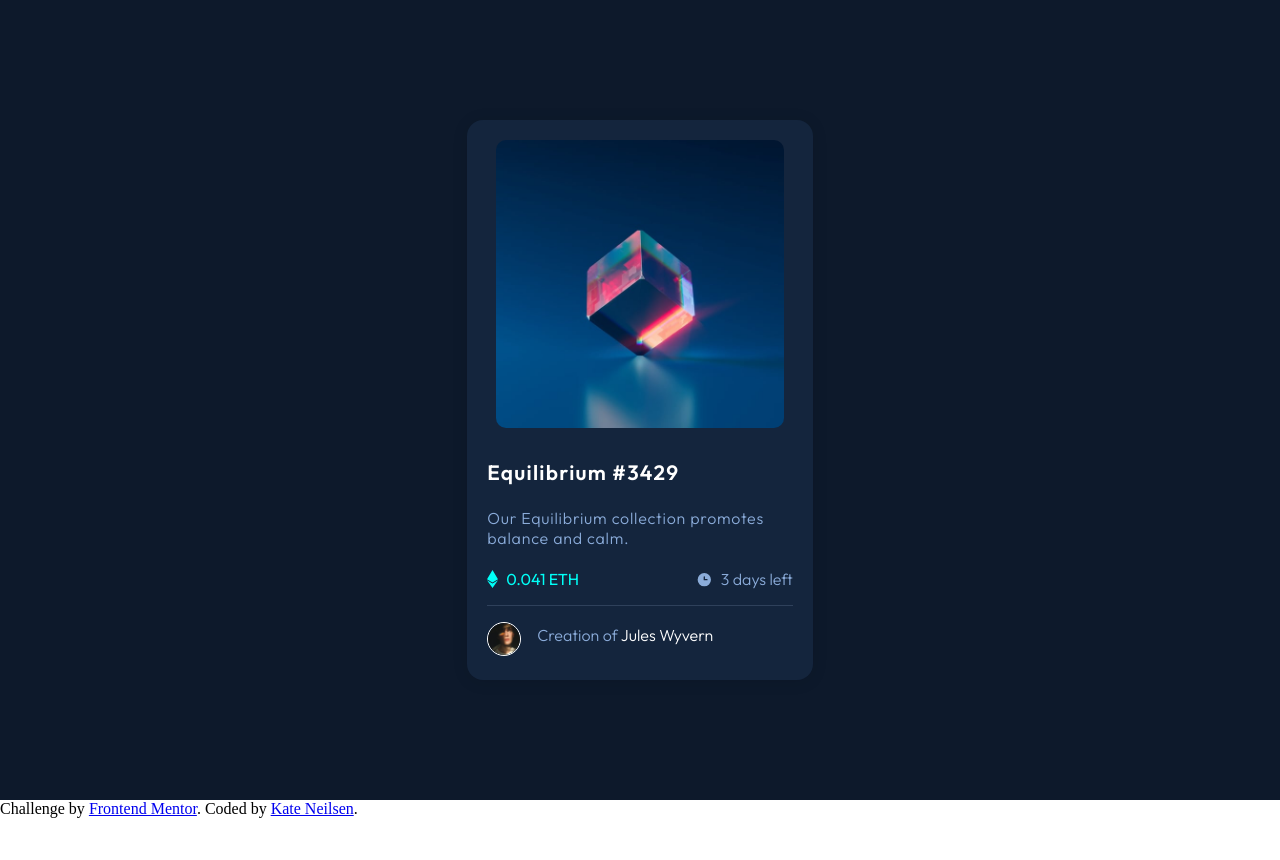
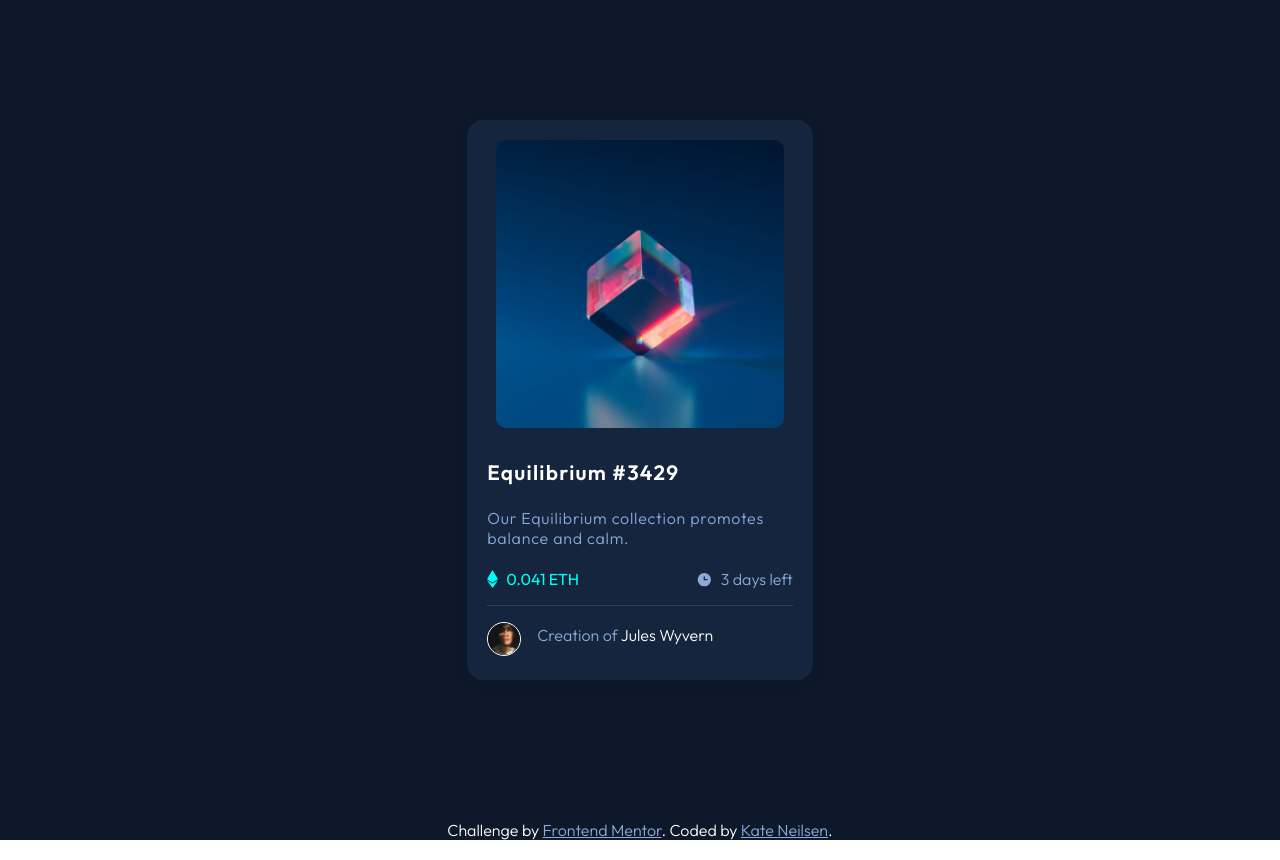
Before and after one commit to kateneilsen/nft-preview-card-component-main, a plain HTML site: page index.html in a window 1280 px wide. Before the commit the page ends 818 px from the top, so only its background shows below. Drawn offline with Linux system fonts and the light colour scheme.

Commit message:
udpated attribution

```diff
--- a/style.css
+++ b/style.css
@@ -2,11 +2,11 @@
     box-sizing: border-box;
     margin: 0;
     padding: 0;
+    font-family: 'Outfit', sans-serif;
 }
 
 main{
     background-color: hsl(217, 54%, 11%);
-    font-family: 'Outfit', sans-serif;
 }
 
 section{
@@ -134,3 +134,15 @@ h1{
 .card-footer span{
     color:hsl(0, 0%, 100%);
 }
+
+.attribution{
+    color:hsl(0, 0%, 100%);
+    text-align: center;
+    font-size: 1rem;
+    font-weight: 300;
+    margin: 20px;
+}
+
+.attribution a{
+    color:hsl(215, 51%, 70%);
+}
```
Also changed, not shown: index.html (+1 -2 lines).
